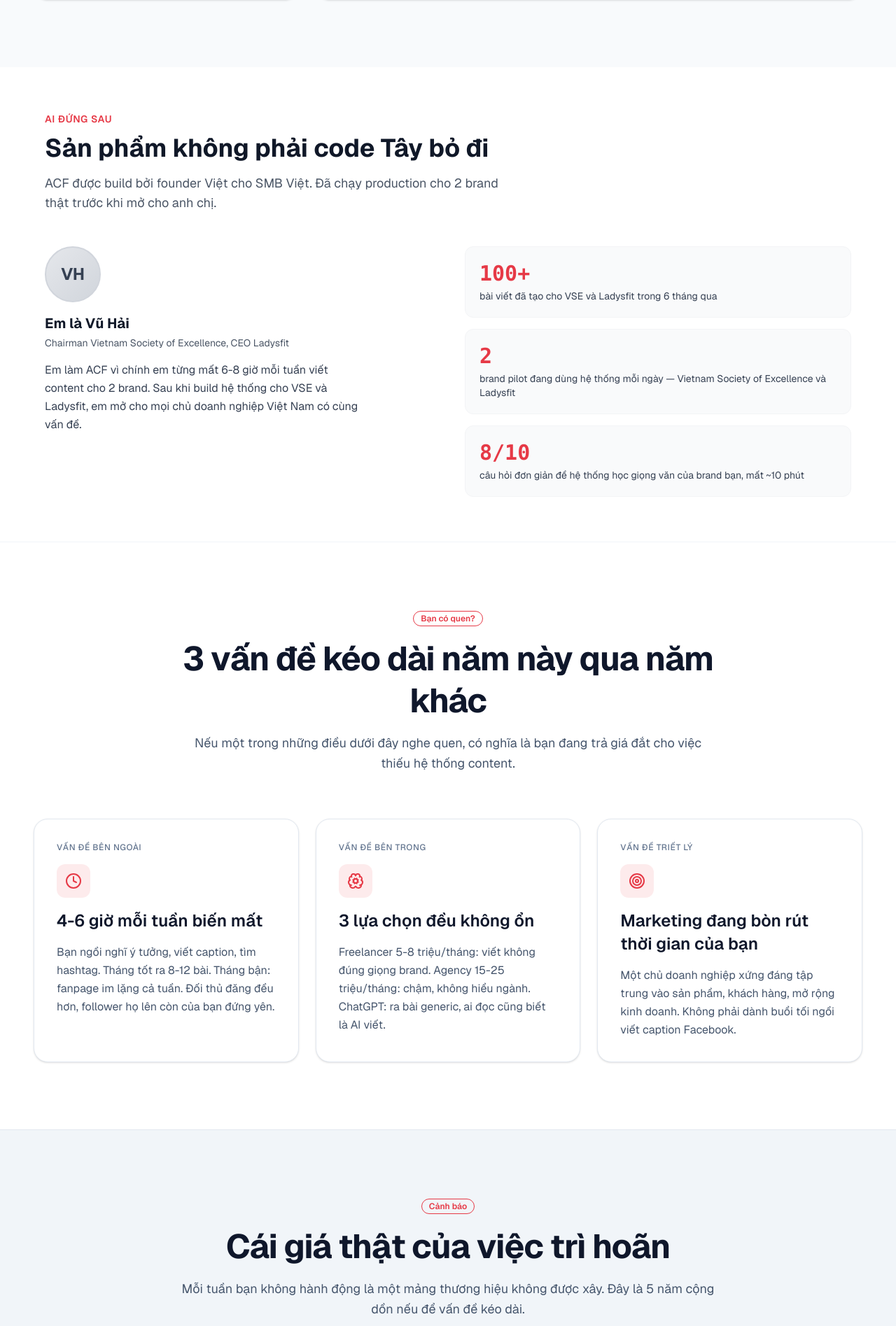
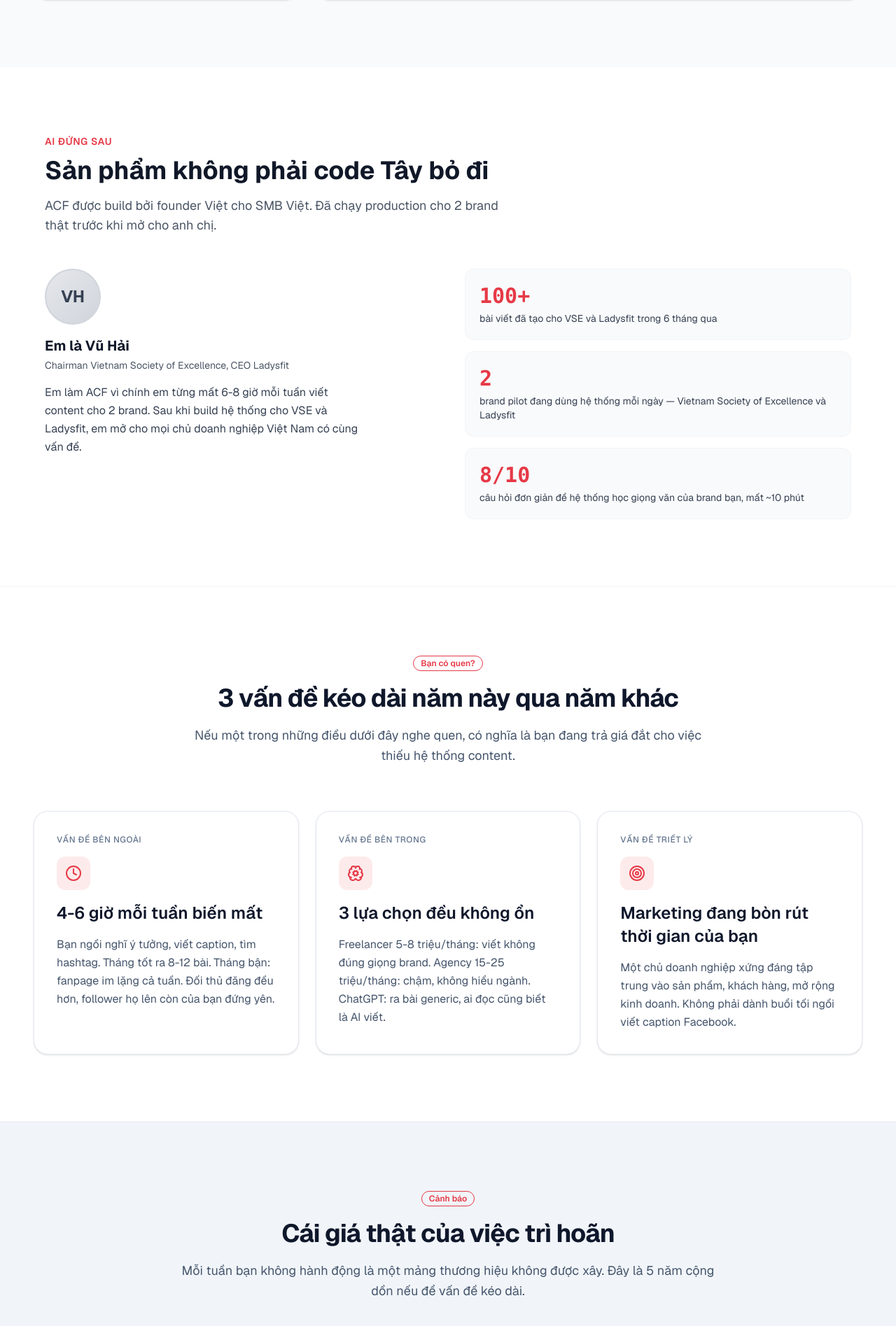
Before and after one commit to vuhuyhai/auto-content-factory, a Next.js app: page / in a window 1280 px wide. Shown: the part 1005-2900 px from the top of the page at 70% size. Built offline with nearby package versions, Linux system fonts and the light colour scheme.

Commit message:
polish(landing-day27-task3): chuan hoa padding va H2 scale across sections

```diff
--- a/src/components/landing/bonus-guarantee-section.tsx
+++ b/src/components/landing/bonus-guarantee-section.tsx
@@ -57,7 +57,7 @@ const TOTAL_VALUE_ITEMS = [
 
 export function BonusGuaranteeSection() {
   return (
-    <section className="w-full bg-slate-50 py-20 md:py-32 border-t border-slate-100">
+    <section className="w-full bg-slate-50 py-16 md:py-24 border-t border-slate-100">
       <div className="max-w-7xl mx-auto px-4 md:px-12">
         <div className="text-center mb-12 md:mb-16 max-w-3xl mx-auto">
           <Badge variant="outline" className="border-accent-acf text-accent-acf">
--- a/src/components/landing/consequence-section.tsx
+++ b/src/components/landing/consequence-section.tsx
@@ -52,7 +52,7 @@ export function ConsequenceSection() {
             Cảnh báo
           </Badge>
           <h2
-            className="text-3xl md:text-4xl lg:text-5xl font-bold text-slate-900 leading-[1.25] tracking-tight mt-4 mb-4"
+            className="text-3xl md:text-4xl font-bold text-slate-900 leading-[1.25] tracking-tight mt-4 mb-4"
             style={{ wordBreak: "keep-all" }}
           >
             Cái giá thật của việc trì hoãn
--- a/src/components/landing/pain-section.tsx
+++ b/src/components/landing/pain-section.tsx
@@ -49,7 +49,7 @@ export function PainSection() {
             Bạn có quen?
           </Badge>
           <h2
-            className="text-3xl md:text-4xl lg:text-5xl font-bold text-slate-900 leading-[1.25] tracking-tight mt-4 mb-4"
+            className="text-3xl md:text-4xl font-bold text-slate-900 leading-[1.25] tracking-tight mt-4 mb-4"
             style={{ wordBreak: "keep-all" }}
           >
             3 vấn đề kéo dài năm này qua năm khác
--- a/src/components/landing/samples-section.tsx
+++ b/src/components/landing/samples-section.tsx
@@ -53,7 +53,7 @@ export function SamplesSection() {
   return (
     <section
       id="samples"
-      className="w-full scroll-mt-20 bg-gray-50 py-16 px-4 md:py-20 md:px-6"
+      className="w-full scroll-mt-20 bg-gray-50 py-16 px-4 md:py-24 md:px-6"
     >
       <div className="max-w-6xl mx-auto">
         <p className="text-sm font-semibold uppercase tracking-wider text-accent-acf mb-3">
--- a/src/components/landing/trust-section.tsx
+++ b/src/components/landing/trust-section.tsx
@@ -26,7 +26,7 @@ const PROOF_CARDS: ProofCard[] = [
 
 export function TrustSection() {
   return (
-    <section className="w-full bg-white py-12 px-4 md:py-16 md:px-6">
+    <section className="w-full bg-white py-16 px-4 md:py-24 md:px-6">
       <div className="max-w-6xl mx-auto">
         <p className="text-sm font-semibold uppercase tracking-wider text-accent-acf mb-3">
           Ai đứng sau
```
